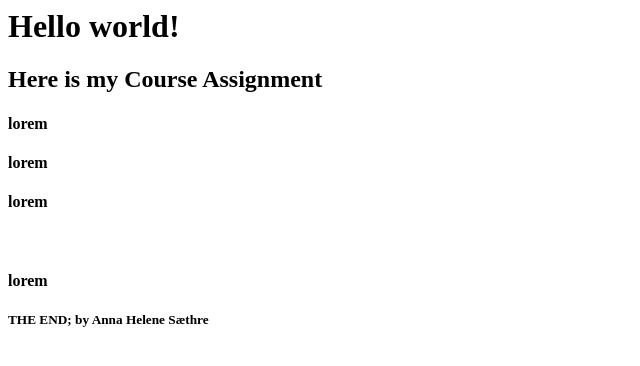
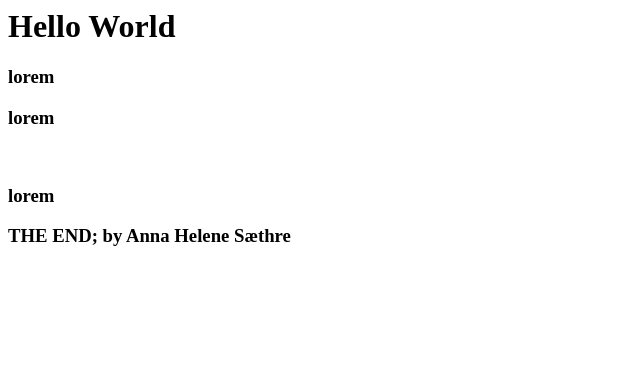
Before and after one commit to AnnaHelene01/CourseAssignmentRepo, a plain HTML site: page ROOT/index.html in a window 1280 px wide. Shown: the whole page, without its empty margins (0-640 px from the left). Drawn offline with Linux system fonts and the light colour scheme.

Commit message:
Update index.html

```diff
--- a/ROOT/index.html
+++ b/ROOT/index.html
@@ -1,17 +1,15 @@
 <html>
 <head>
-    <meta charset="UTF-8">
+
 </head>
 <body>
-<h1 lang="en"> Hello world! </h1>
-<h2> Here is my Course Assignment </h2>
-<h4> lorem</h4>
-<h4> lorem</h4>
-<h4> lorem</h4>
-<br>
-<h4> lorem</h4>
+    <h1>Hello World</h1>
+    <h3>lorem</h3>
+    <h3>lorem</h3>
+    <br>
+    <h3>lorem</h3>
 </body>
 <footer>
-<h5> THE END; by Anna Helene Sæthre </h5>
+    <h3>THE END; by Anna Helene Sæthre</h3>
 </footer>
 </html>
```
